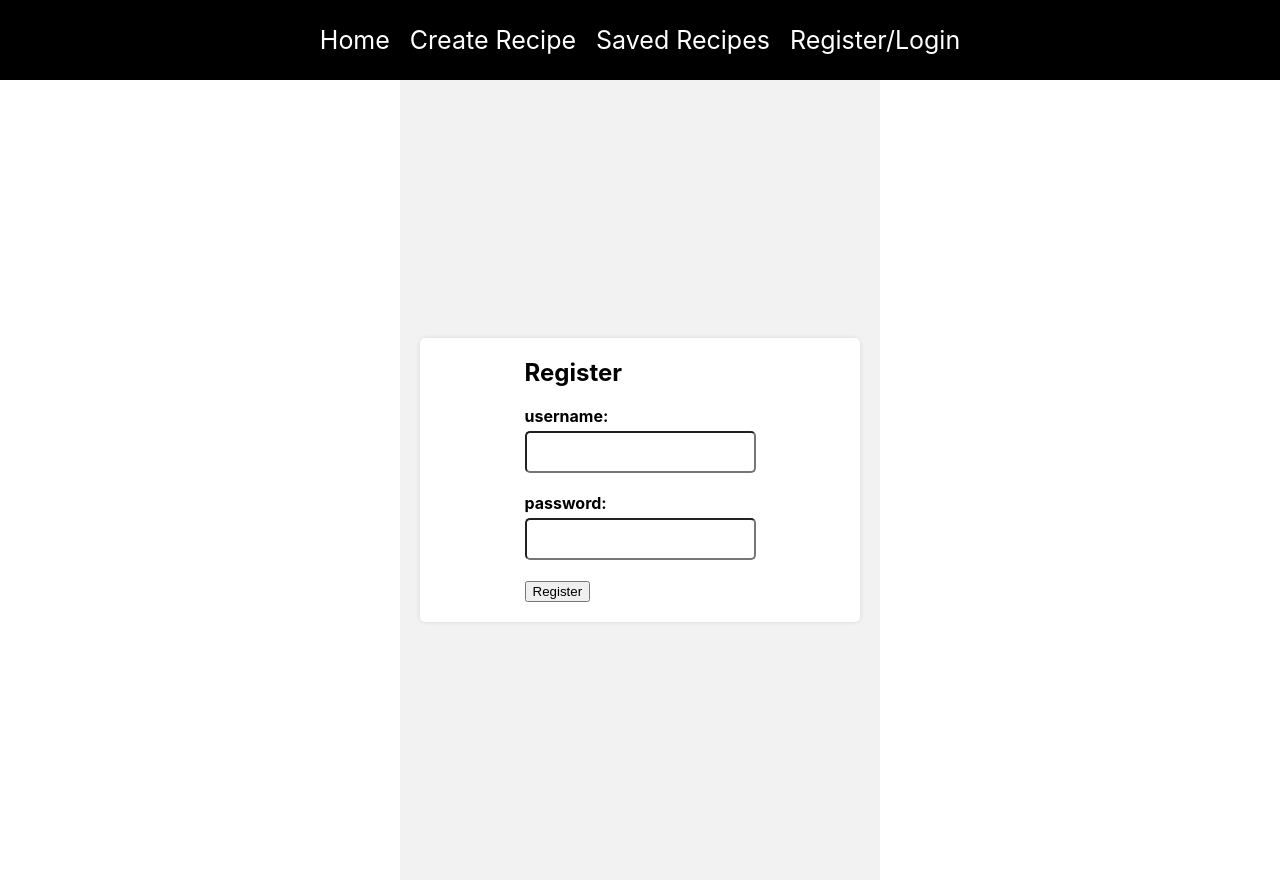
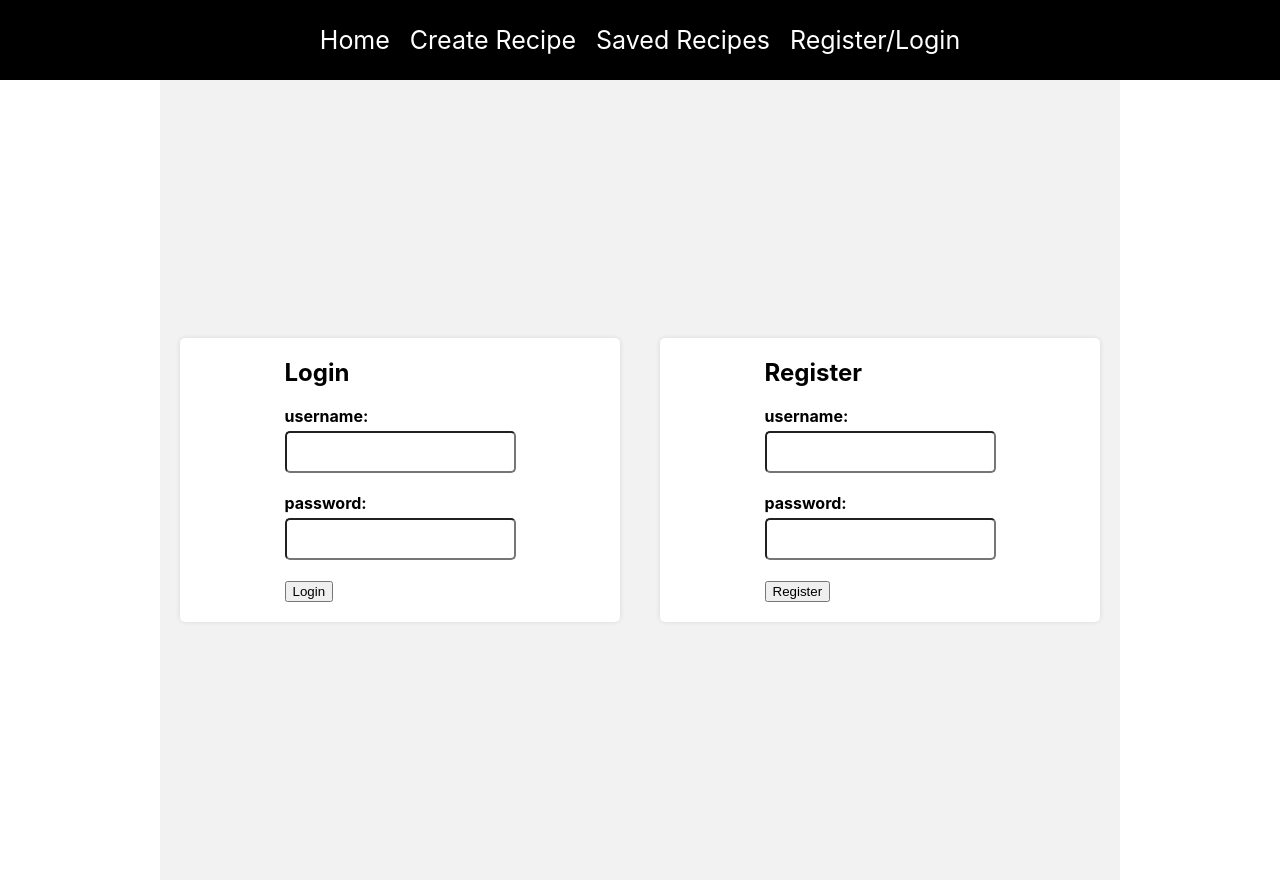
Before and after one commit to kemila3/Recipe-App, a React (Create React App) app in the folder client/: page /auth in a window 1280 px wide. Built offline with nearby package versions, Linux system fonts and the light colour scheme.

Commit message:
Login done

```diff
--- a/client/src/pages/auth.js
+++ b/client/src/pages/auth.js
@@ -8,8 +8,6 @@
     </div>
   );
 };
-
-const Login = () => {};
 
 const Register = () => {
   const [username, setUsername] = useState("");
@@ -42,3 +40,36 @@
     </div>
   );
 };
+
+
+const Login = () => {
+  const [username, setUsername] = useState("");
+  const [password, setPassword] = useState("");
+
+  return (
+    <div className="auth-container">
+      <form>
+        <h2>Login</h2>
+        <div className="form-group">
+          <label htmlFor="username">username:</label>
+          <input
+            type="text"
+            id="username"
+            value={username}
+            onChange={(event) => setUsername(event.target.value)}
+          />
+        </div>
+        <div className="form-group">
+          <label htmlFor="password">password:</label>
+          <input
+            type="password"
+            id="password"
+            value={password}
+            onChange={(event) => setPassword(event.target.value)}
+          />
+        </div>
+        <button type="submit">Login</button>
+      </form>
+    </div>
+  );
+};
```
